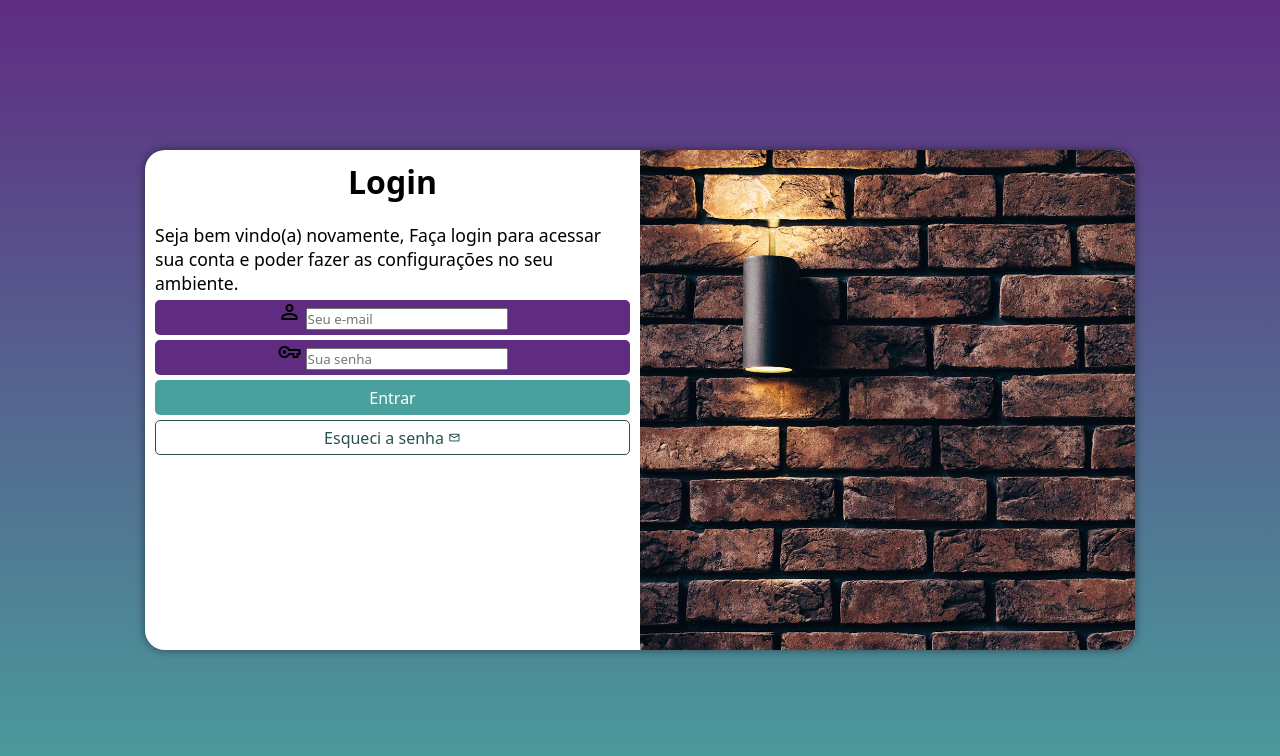
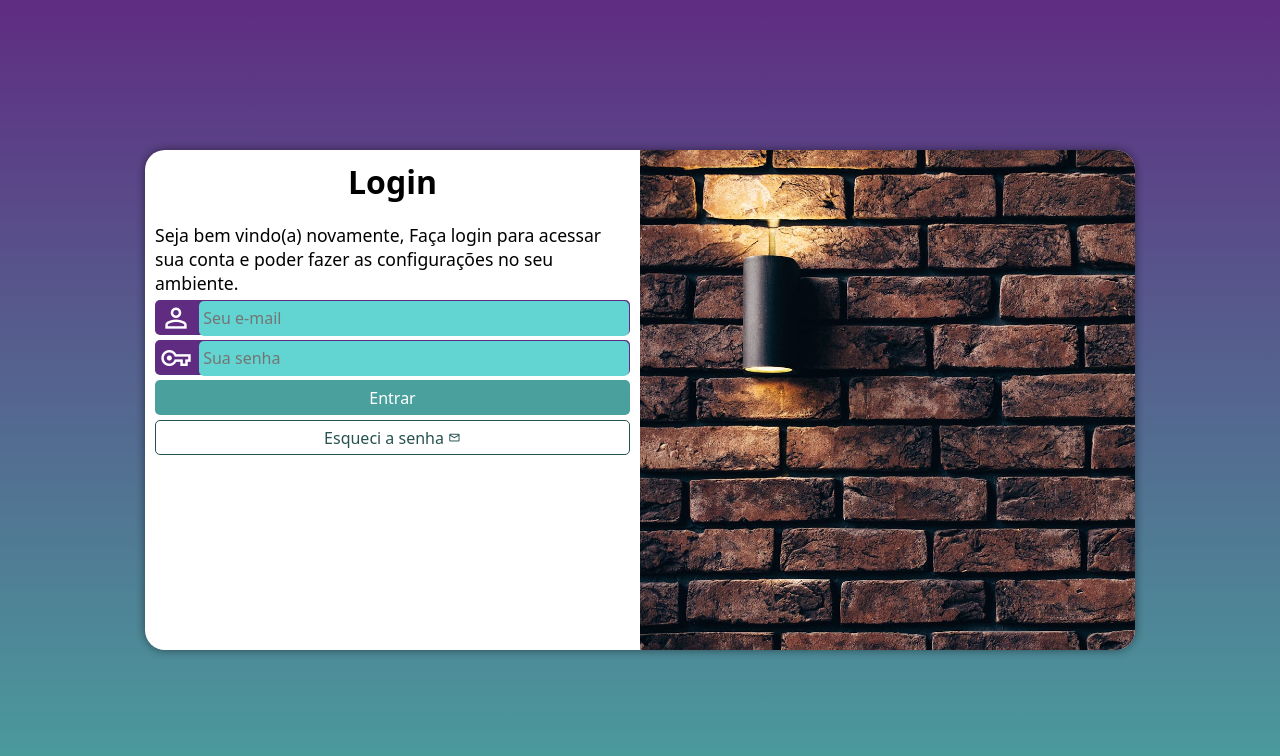
Before and after one commit to Brunoll177/projeto-login, a plain HTML site: page index.html in a window 1280 px wide. Drawn offline with nearby package versions, Linux system fonts and the light colour scheme.

Commit message:
Finalização do Projeto-Login.
Meu ultimo projeto feito no curso de HTML5 E CSS3 DO Gustavo Guanabara.  22 dias de curso.

```diff
--- a/estilo/style.css
+++ b/estilo/style.css
@@ -55,11 +55,35 @@ display: block;
 height: 35px;
 border-radius: 5px;
 margin: 5px 0px 5px 0px;
-text-align: center;
+
 
 }
 div.campo label{
     display: none;
+    background-color: #49a09d;
+}
+.campo > input{
+    background-color: #62d4d1;
+    font-size: 1em;
+    width: calc(100% - 45px);
+    height: 100%;
+    border: none;
+    border-radius: 5px;
+    outline: none;
+    transform: translateY(-13px);
+    padding: 4px;
+}
+.campo > input:focus-within{
+    background-color: white;
+}
+
+
+.campo > span{
+    color: white;
+    font-size: 2em;
+    width: 40px;
+    padding: 5px;
+    transform: translateY(-3px);
 }
 
 form > input[type=submit]{
```
